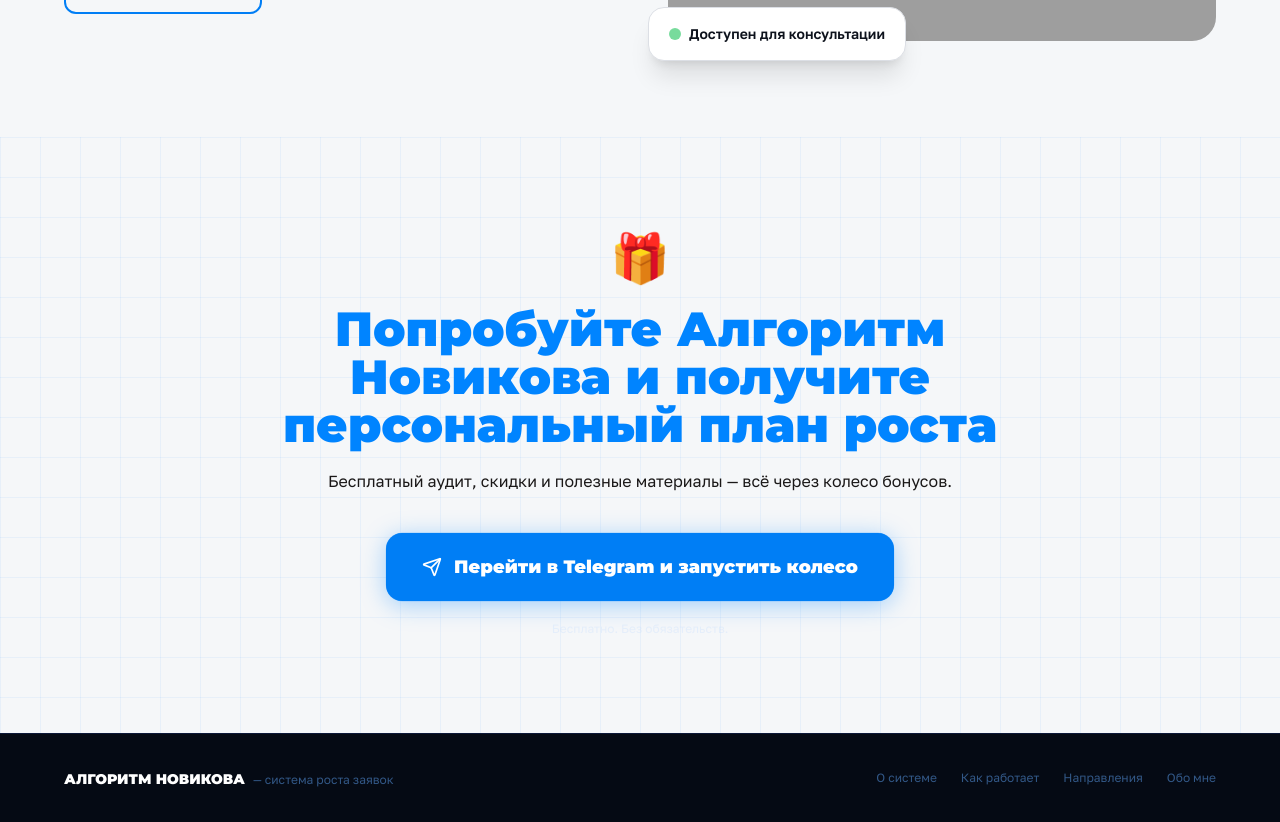
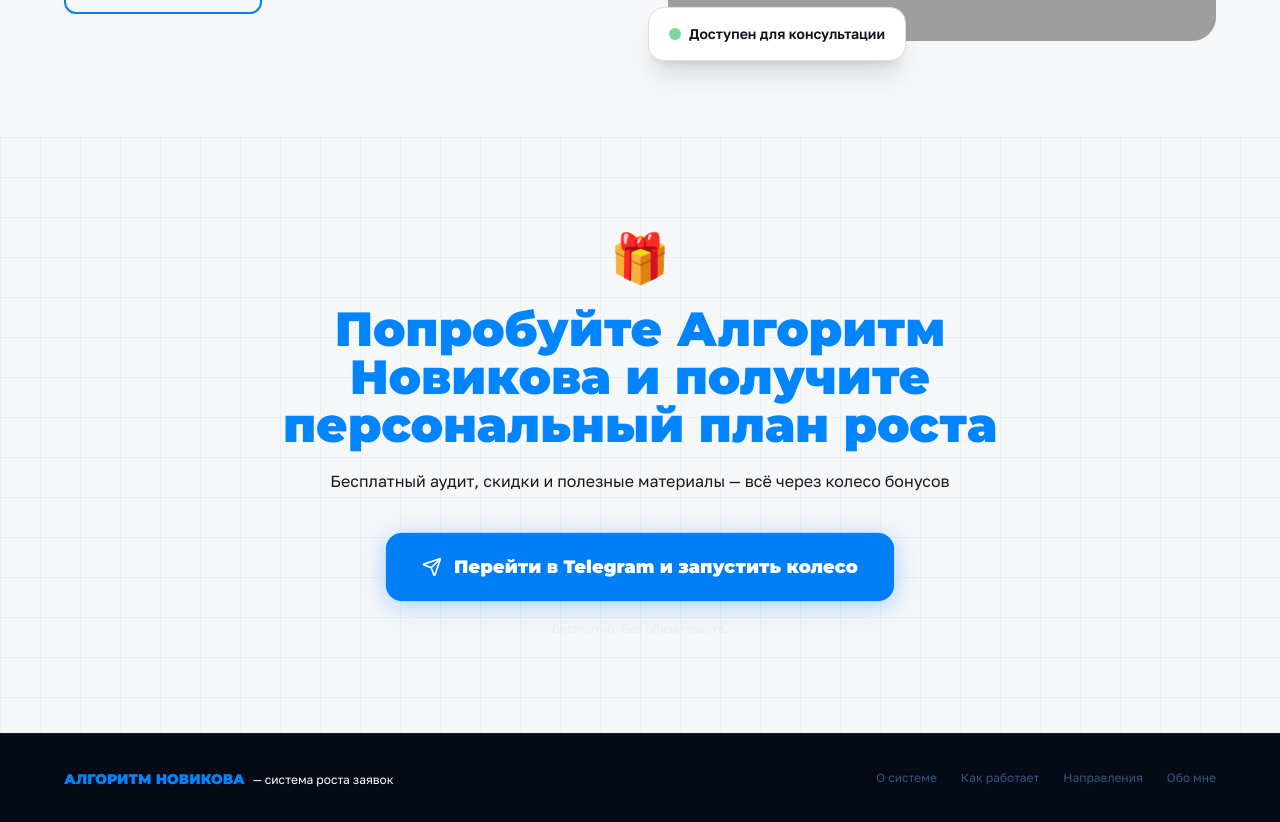
Before and after one commit to pr-poehali-dev/business-promotion-site-1, a React (Vite) app: page / in a window 1280 px wide. Shown: the part 4696-5518 px from the top of the page. Built offline with nearby package versions, Linux system fonts and the light colour scheme; grey boxes are pictures that could not be loaded.

Commit message:
Обновление 3 компонентов

```diff
--- a/src/pages/Index.tsx
+++ b/src/pages/Index.tsx
@@ -481,9 +481,7 @@ export default function Index() {
           <h2 className="font-display font-black text-3xl md:text-4xl lg:text-5xl mb-5 leading-tight text-[#0084ff]">
             Попробуйте Алгоритм Новикова и получите персональный план роста
           </h2>
-          <p className="font-body text-base mb-10 font-normal text-[#1a1818]">
-            Бесплатный аудит, скидки и полезные материалы — всё через колесо бонусов.
-          </p>
+          <p className="font-body text-base mb-10 font-normal text-[#1a1818]">Бесплатный аудит, скидки и полезные материалы — всё через колесо бонусов</p>
           <a
             href={TG_BOT_URL}
             target="_blank"
@@ -501,8 +499,8 @@ export default function Index() {
       <footer className="py-8 px-5 md:px-10 bg-[#050a14] border-t border-blue-900/30">
         <div className="max-w-6xl mx-auto flex flex-col md:flex-row items-center justify-between gap-4">
           <div>
-            <span className="font-display font-black text-sm text-white uppercase">Алгоритм Новикова</span>
-            <span className="font-body text-xs text-blue-400/50 ml-2">— система роста заявок</span>
+            <span className="font-display font-black text-sm uppercase text-[#0084ff]">Алгоритм Новикова</span>
+            <span className="font-body text-xs ml-2 text-[#ffffff]">— система роста заявок</span>
           </div>
           <div className="flex items-center gap-6">
             {NAV_LINKS.map((l) => (
```
